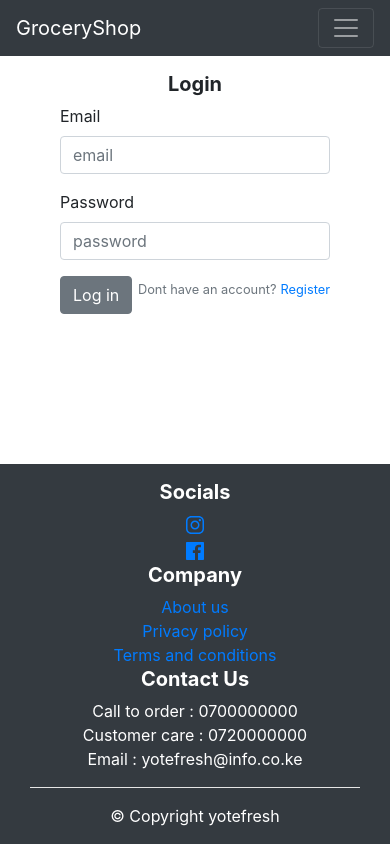
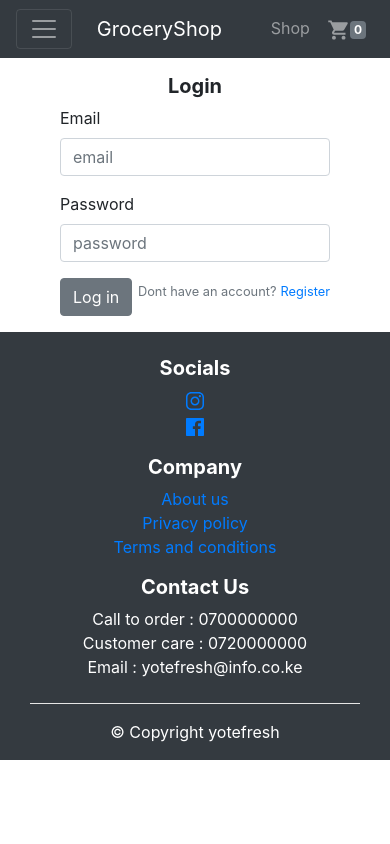
Before and after one commit to c-yator/react-client, a React (Create React App) app: page /login in a window 390 px wide. Built offline with nearby package versions, Linux system fonts and the light colour scheme.

Commit message:
modified navlinks

```diff
--- a/src/App.css
+++ b/src/App.css
@@ -4,7 +4,12 @@
 	box-sizing: border-box;
 }
 
+html,
 body {
+	height: 100%;
+}
+
+/* body {
 	min-height: 100vh;
 	position: relative;
 }
@@ -12,9 +17,23 @@ body {
 footer {
 	position: absolute;
 	bottom: 0;
-}
+} */
 
 .slick-prev::before,
 .slick-next::before {
 	color: black !important;
 }
+
+.displayResponse {
+	position: absolute;
+	animation: slideIn 0.5s both ease;
+}
+
+@keyframes slideIn {
+	from {
+		transform: translateY(-50px);
+	}
+	to {
+		transform: translateY(0px);
+	}
+}
--- a/src/App.js
+++ b/src/App.js
@@ -1,5 +1,7 @@
-import React from 'react';
-import { Switch, Route } from 'react-router-dom';
+import React, { useEffect } from 'react';
+import { Switch, Route, useHistory } from 'react-router-dom';
+import { useDispatch } from 'react-redux';
+
 import './App.css';
 
 //partials
@@ -21,13 +23,24 @@ import Orders from './components/pages/Orders';
 import Favorites from './components/pages/Favorites';
 import Profile from './components/pages/Profile';
 
+import { clearResponse } from './redux/actions/responseActions';
+
 function App() {
+	const dispatch = useDispatch();
+	const history = useHistory();
+
+	useEffect(() => {
+		history.listen((location) => {
+			dispatch(clearResponse());
+		});
+	}, [history, dispatch]);
+
 	return (
 		<div>
 			<InfoBar />
 			<Navbar />
-			<DisplayResponse timeout={2000} />
-			<div style={{ paddingBottom: '300px' }}>
+			<DisplayResponse />
+
 			<Switch>
 				<Route exact path='/' component={Home} />
 				<Route path='/shop' component={Shop} />
@@ -41,7 +54,6 @@ function App() {
 
 				<Route component={Error} />
 			</Switch>
-			</div>
 
 			<Footer />
 		</div>
--- a/src/components/pages/Home.jsx
+++ b/src/components/pages/Home.jsx
@@ -16,7 +16,6 @@ import 'slick-carousel/slick/slick-theme.css';
 
 import Slider from 'react-slick';
 import Newsletter from '../partials/Newsletter';
-import WhyUs from '../WhyUs';
 
 function Home() {
 	const productState = useSelector((state) => state.productState);
@@ -61,11 +60,10 @@ function Home() {
 									// focusOnSelect: true,
 									responsive: [
 										{
-											breakpoint: 1024,
+											breakpoint: 992,
 											settings: {
 												slidesToShow: 2,
 												slidesToScroll: 1,
-												dots: false,
 											},
 										},
 										{
@@ -73,17 +71,14 @@ function Home() {
 											settings: {
 												slidesToShow: 1,
 												slidesToScroll: 1,
-												initialSlide: 2,
-												dots: false,
+												arrows: false,
 											},
 										},
 										{
-											breakpoint: 480,
+											breakpoint: 576,
 											settings: {
 												slidesToShow: 1,
 												slidesToScroll: 1,
-
-												dots: false,
 												arrows: false,
 											},
 										},
@@ -135,10 +130,11 @@ function Home() {
 												// focusOnSelect: true,
 												responsive: [
 													{
-														breakpoint: 1024,
+														breakpoint: 992,
 														settings: {
 															slidesToShow: 3,
 															slidesToScroll: 2,
+															dots: false,
 														},
 													},
 													{
@@ -146,16 +142,17 @@ function Home() {
 														settings: {
 															slidesToShow: 2,
 															slidesToScroll: 1,
-															initialSlide: 2,
+
+															dots: false,
+															arrows: false,
 														},
 													},
 													{
-														breakpoint: 480,
+														breakpoint: 576,
 														settings: {
-															slidesToShow: 1.5,
+															slidesToShow: 1.8,
 															slidesToScroll: 1,
-															initialSlide: 0,
-
+															initialSlide: 2,
 															dots: false,
 															arrows: false,
 														},
@@ -179,10 +176,6 @@ function Home() {
 								))}
 							</div>
 						</div>
-
-						<div className='py-5'>
-							<WhyUs />
-						</div>
 						<div className='py-5'>
 							<Newsletter />
 						</div>
--- a/src/components/partials/DisplayResponse.jsx
+++ b/src/components/partials/DisplayResponse.jsx
@@ -2,14 +2,19 @@ import React, { useState } from 'react';
 import { useSelector } from 'react-redux';
 import { Alert } from 'reactstrap';
 
-function DisplayResponse({ timeout }) {
+function DisplayResponse() {
 	const responseState = useSelector((state) => state.responseState);
 	const [show, setShow] = useState(true);
 	const onDismiss = () => setShow(false);
 	const { message } = responseState;
 
 	return message ? (
-		<Alert color='danger' isOpen={show} toggle={onDismiss}>
+		<Alert
+			color='danger'
+			className='displayResponse'
+			isOpen={show}
+			toggle={onDismiss}
+		>
 			{message}
 		</Alert>
 	) : null;
--- a/src/components/partials/Footer.jsx
+++ b/src/components/partials/Footer.jsx
@@ -6,13 +6,10 @@ import { Link } from 'react-router-dom';
 
 function Footer() {
 	return (
-		<footer
-			className='container-fluid bg-dark py-3'
-			style={{ position: 'absolute', bottom: 0 }}
-		>
+		<footer className='container-fluid bg-dark py-3'>
 			<div className='container text-white text-center '>
 				<Row>
-					<Col sm='12' md='4'>
+					<Col sm='12' md='4' className='p-2'>
 						<h5 className='font-weight-bold'>Socials</h5>
 						<div>
 							<a href='https://www.instagram.com/'>
@@ -25,7 +22,7 @@ function Footer() {
 							</a>
 						</div>
 					</Col>
-					<Col sm='12' md='4'>
+					<Col sm='12' md='4' className='p-2'>
 						<h5 className='font-weight-bold'>Company</h5>
 						<div>
 							<Link to='/about'>About us</Link>
@@ -37,7 +34,7 @@ function Footer() {
 							<Link to='/terms-and-conditions'>Terms and conditions</Link>
 						</div>
 					</Col>
-					<Col sm='12' md='4'>
+					<Col sm='12' md='4' className='p-2'>
 						<div>
 							<h5 className='font-weight-bold'>Contact Us</h5>
 							<div>Call to order : 0700000000</div>
--- a/src/components/partials/NavBar.jsx
+++ b/src/components/partials/NavBar.jsx
@@ -7,6 +7,7 @@ import { Collapse, Navbar, NavbarToggler, NavbarBrand, Nav } from 'reactstrap';
 import ProtectedAuthLinks from '../auth/ProtectedAuthLinks';
 import PublicAuthLinks from '../auth/PublicAuthLinks';
 import NavLinks from './NavLinks';
+// import NavLinks from './NavLinks';
 
 function NavBar() {
 	const authState = useSelector((state) => state.authState);
@@ -17,26 +18,23 @@ function NavBar() {
 
 	return (
 		<Navbar color='dark' dark expand='md' sticky='top'>
+			<NavbarToggler onClick={toggle} />
 			<NavbarBrand tag={RouterNavLink} to='/'>
 				GroceryShop
 			</NavbarBrand>
-			<NavbarToggler onClick={toggle} />
+
+			<NavLinks className='d-md-none' />
 			<Collapse isOpen={isOpen} navbar>
 				<Nav className='ml-auto' navbar>
 					{authState.isAuthenticated ? (
-						<>
-							<NavLinks display='sm-only' />
-							<ProtectedAuthLinks />
-							<NavLinks display='md-up' />
-						</>
+						<ProtectedAuthLinks />
 					) : (
-						<>
-							<PublicAuthLinks />
-							<NavLinks />
-						</>
+						<PublicAuthLinks />
 					)}
 				</Nav>
 			</Collapse>
+
+			<NavLinks className='d-none d-md-flex' />
 		</Navbar>
 	);
 }
--- a/src/components/partials/NavLinks.jsx
+++ b/src/components/partials/NavLinks.jsx
@@ -1,36 +1,25 @@
 import React from 'react';
 import { NavLink as RouterNavLink } from 'react-router-dom';
-import { NavItem, NavLink, Badge } from 'reactstrap';
+import { NavItem, NavLink, Badge, Nav } from 'reactstrap';
 import { IoMdCart } from 'react-icons/io';
 
-function NavLinks({ display }) {
-	const handleDisplay = (display) => {
-		switch (display) {
-			case 'sm-only':
-				return 'd-md-none';
-			case 'md-up':
-				return 'd-none d-md-block';
-			default:
-				break;
-		}
-	};
-
+function NavLinks({ className }) {
 	return (
-		<>
-			<NavItem className={handleDisplay(display)}>
-				<NavLink tag={RouterNavLink} to='/shop'>
+		<Nav navbar style={{ flexDirection: 'row' }} className={className}>
+			<NavItem>
+				<NavLink className='p-2' tag={RouterNavLink} to='/shop'>
 					Shop
 				</NavLink>
 			</NavItem>
-			<NavItem className={handleDisplay(display)}>
-				<NavLink tag={RouterNavLink} to='/cart'>
+			<NavItem>
+				<NavLink className='p-2' tag={RouterNavLink} to='/cart'>
 					<span>
-						<IoMdCart size='1.5rem' />
+						<IoMdCart size='24px' />
 						<Badge className='px-1'>0</Badge>
 					</span>
 				</NavLink>
 			</NavItem>
-		</>
+		</Nav>
 	);
 }
 
--- a/src/components/partials/Newsletter.jsx
+++ b/src/components/partials/Newsletter.jsx
@@ -3,7 +3,7 @@ import { Form, FormGroup, FormText, Input, Button } from 'reactstrap';
 
 function Newsletter() {
 	return (
-		<div className='w-50'>
+		<div>
 			<h5 className='font-weight-bold'>Subscribe to our newsletter</h5>
 			<Form>
 				<FormGroup>
```
Lines whose indentation alone changed are shown as unchanged.
